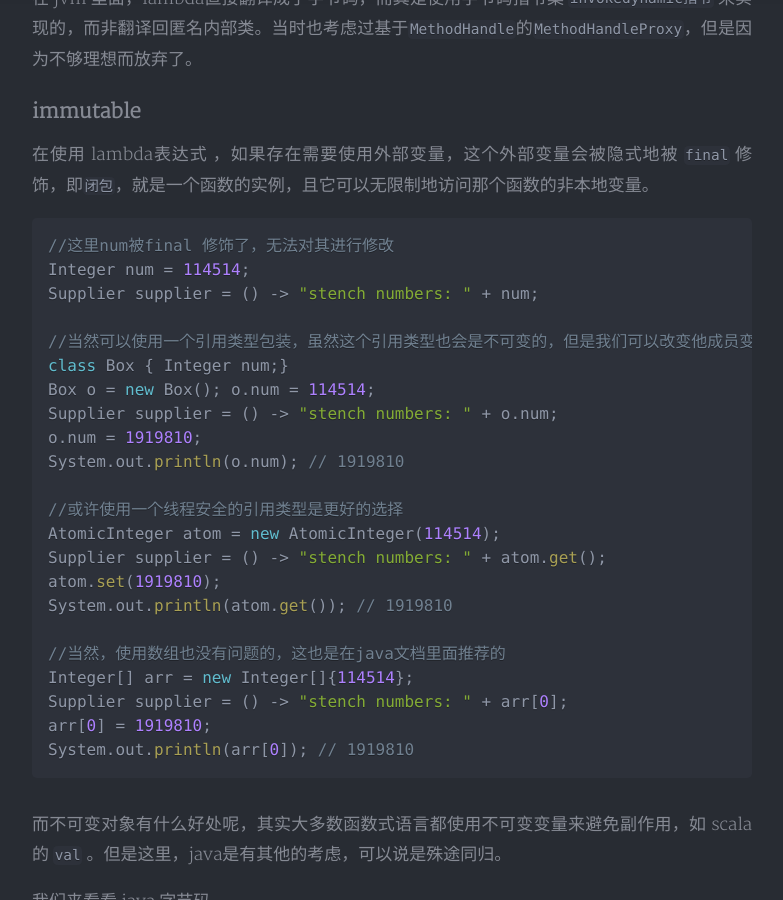
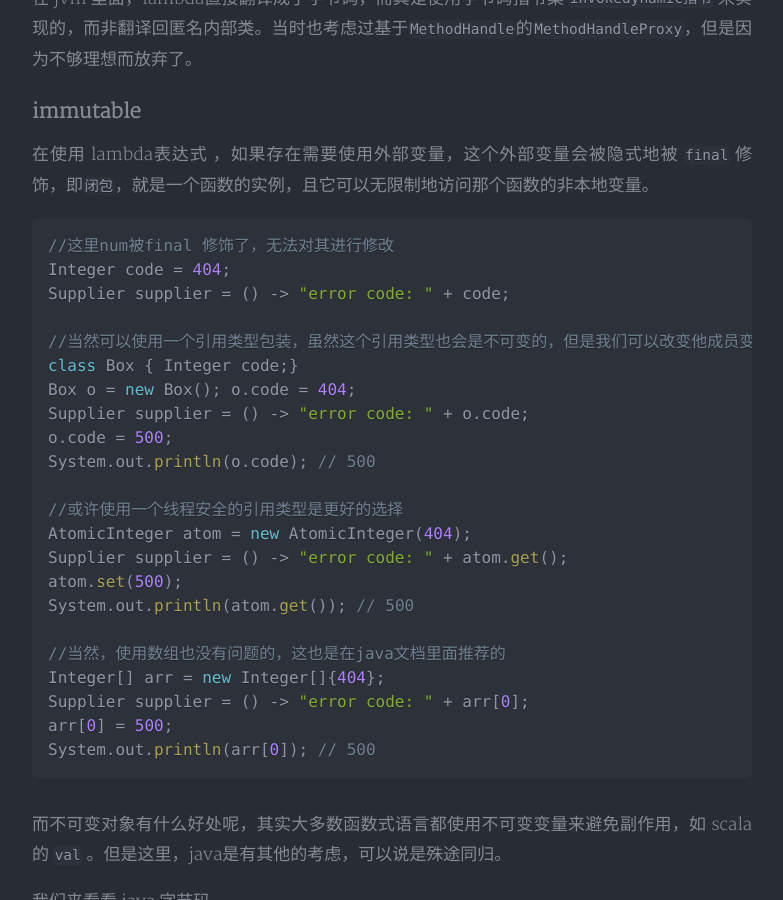
Before and after one commit to ica10888/ica10888.github.io, a Jekyll site: the page built from _posts/2020-01-02-advanced java （六） lambda表达式.md, in a window 1280 px wide and 900 px high, scrolled down 2460 px. Shown: the whole window, without its empty margins (248-1031 px from the left). Built offline with Jekyll 4.4.1, drawn with Linux system fonts in a browser that asks for light colours; nearby versions of some CDN libraries; a style sheet for code colours, icons or effects is not loaded.

Commit message:
Update 2020-01-02-advanced java （六） lambda表达式.md

````diff
--- a/_posts/2020-01-02-advanced java （六） lambda表达式.md
+++ b/_posts/2020-01-02-advanced java （六） lambda表达式.md
@@ -80,27 +80,27 @@ FutureTask task = new FutureTask<>(() -> "I am task"); //这里没有对() -> "I
 
 ``` java
 //这里num被final 修饰了，无法对其进行修改
-Integer num = 114514;
-Supplier supplier = () -> "stench numbers: " + num;
+Integer code = 404;
+Supplier supplier = () -> "error code: " + code;
 
 //当然可以使用一个引用类型包装，虽然这个引用类型也会是不可变的，但是我们可以改变他成员变量的值
-class Box { Integer num;}
-Box o = new Box(); o.num = 114514;
-Supplier supplier = () -> "stench numbers: " + o.num;
-o.num = 1919810;
-System.out.println(o.num); // 1919810
+class Box { Integer code;}
+Box o = new Box(); o.code = 404;
+Supplier supplier = () -> "error code: " + o.code;
+o.code = 500;
+System.out.println(o.code); // 500
 
 //或许使用一个线程安全的引用类型是更好的选择
-AtomicInteger atom = new AtomicInteger(114514);
-Supplier supplier = () -> "stench numbers: " + atom.get();
-atom.set(1919810);
-System.out.println(atom.get()); // 1919810
+AtomicInteger atom = new AtomicInteger(404);
+Supplier supplier = () -> "error code: " + atom.get();
+atom.set(500);
+System.out.println(atom.get()); // 500
 
 //当然，使用数组也没有问题的，这也是在java文档里面推荐的
-Integer[] arr = new Integer[]{114514};
-Supplier supplier = () -> "stench numbers: " + arr[0];
-arr[0] = 1919810;
-System.out.println(arr[0]); // 1919810
+Integer[] arr = new Integer[]{404};
+Supplier supplier = () -> "error code: " + arr[0];
+arr[0] = 500;
+System.out.println(arr[0]); // 500
 ```
 
 而不可变对象有什么好处呢，其实大多数函数式语言都使用不可变变量来避免副作用，如 scala 的 `val` 。但是这里，java是有其他的考虑，可以说是殊途同归。
````
